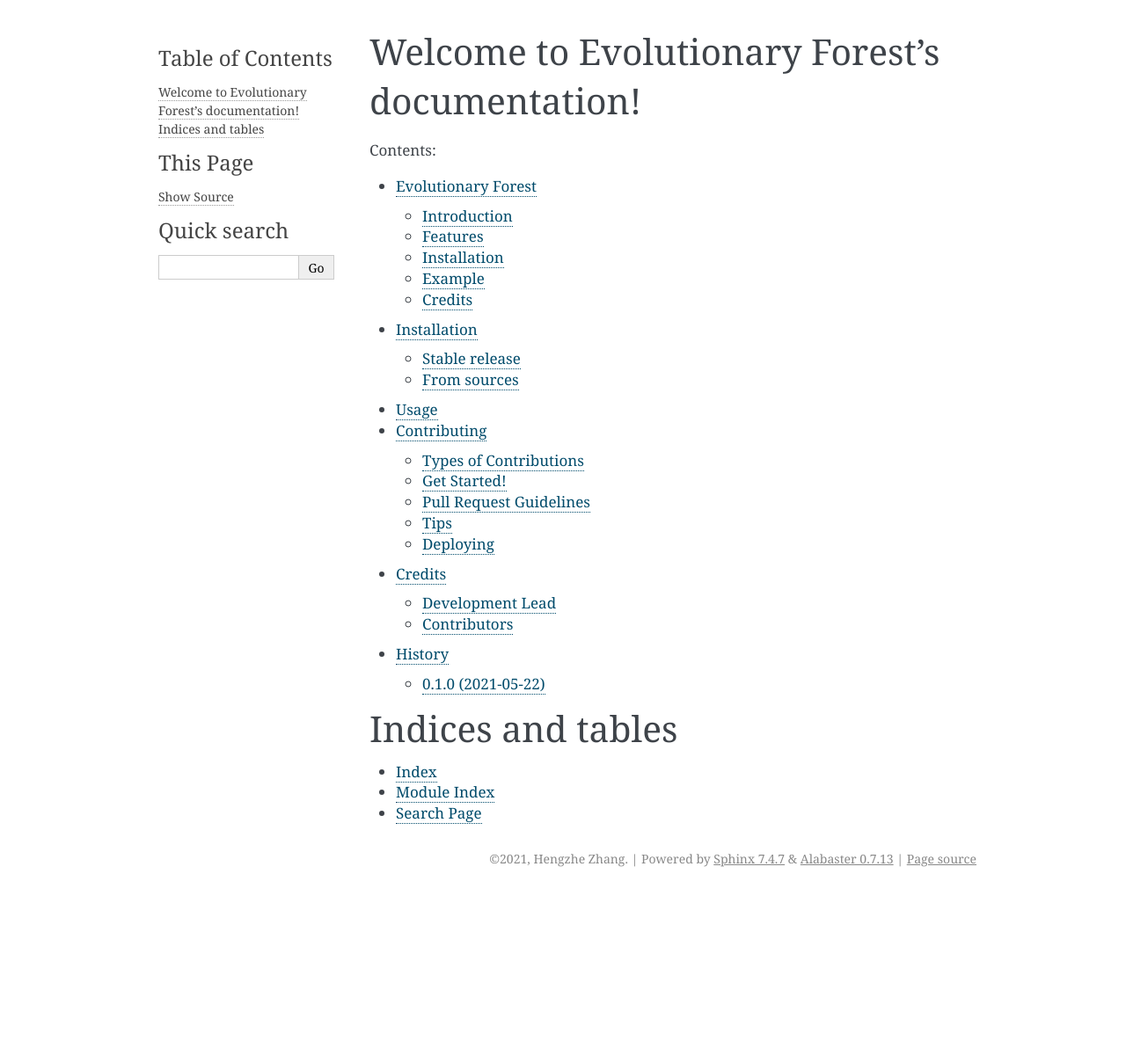
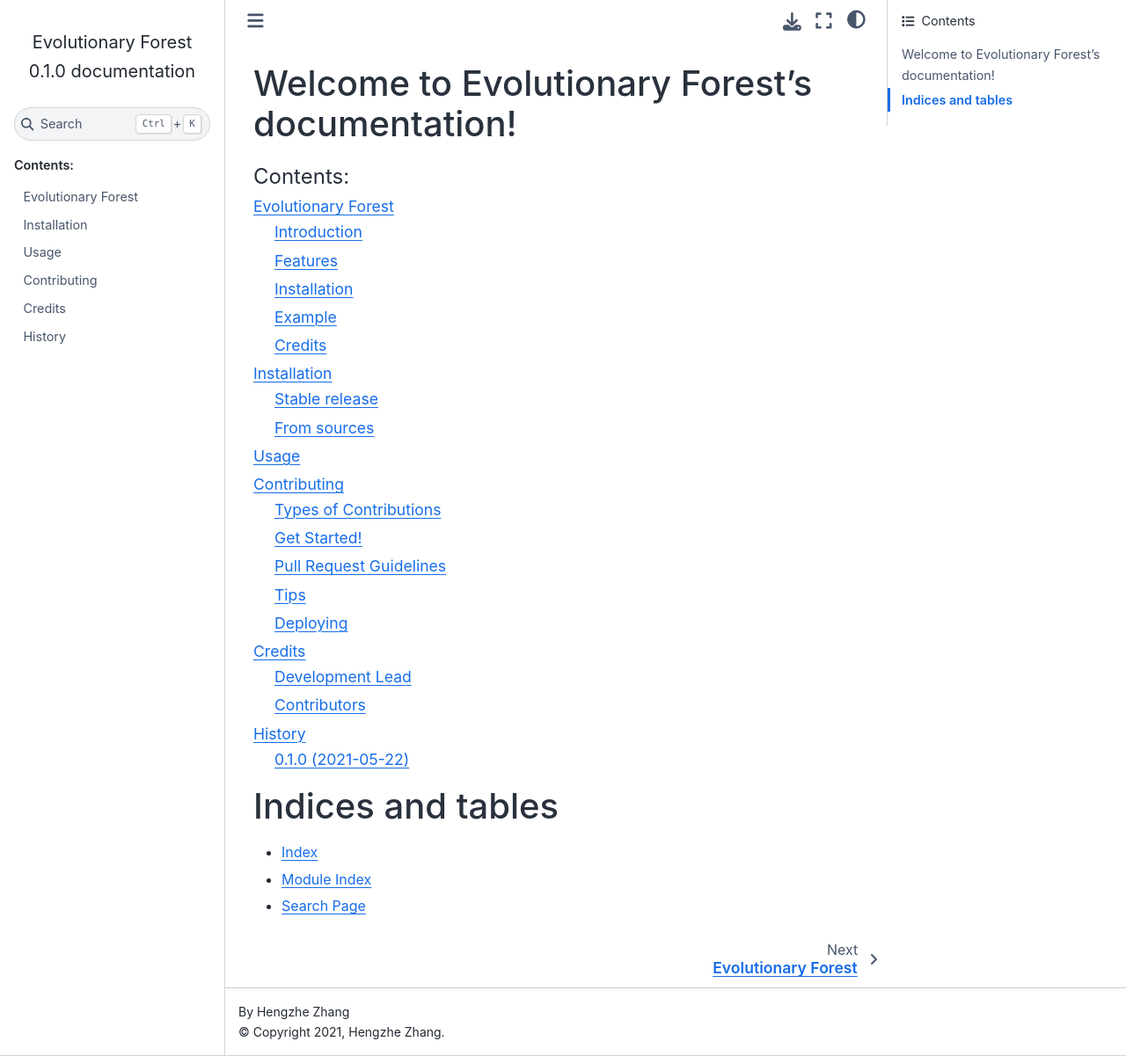
Before and after one commit to hengzhe-zhang/EvolutionaryForest, a Sphinx documentation site: the page built from docs/index.rst, in a window 1280 px wide and 1201 px high. Shown: the whole window at 88% size. Built offline with Sphinx 7.4.7 and the Sphinx Book theme 1.1.4, drawn with Linux system fonts in a browser that asks for light colours; pages that are not in the unit, such as notebooks, are missing from menus.

Commit message:
new doc theme

```diff
--- a/docs/conf.py
+++ b/docs/conf.py
@@ -83,7 +83,7 @@ todo_include_todos = False
 # The theme to use for HTML and HTML Help pages.  See the documentation for
 # a list of builtin themes.
 #
-html_theme = 'alabaster'
+html_theme = 'sphinx_book_theme'
 
 # Theme options are theme-specific and customize the look and feel of a
 # theme further.  For a list of options available for each theme, see the
--- /dev/null
+++ b/docs/requirements.txt
@@ -0,0 +1 @@
+sphinx-book-theme
```
Also changed, not shown: .readthedocs.yml (added).
